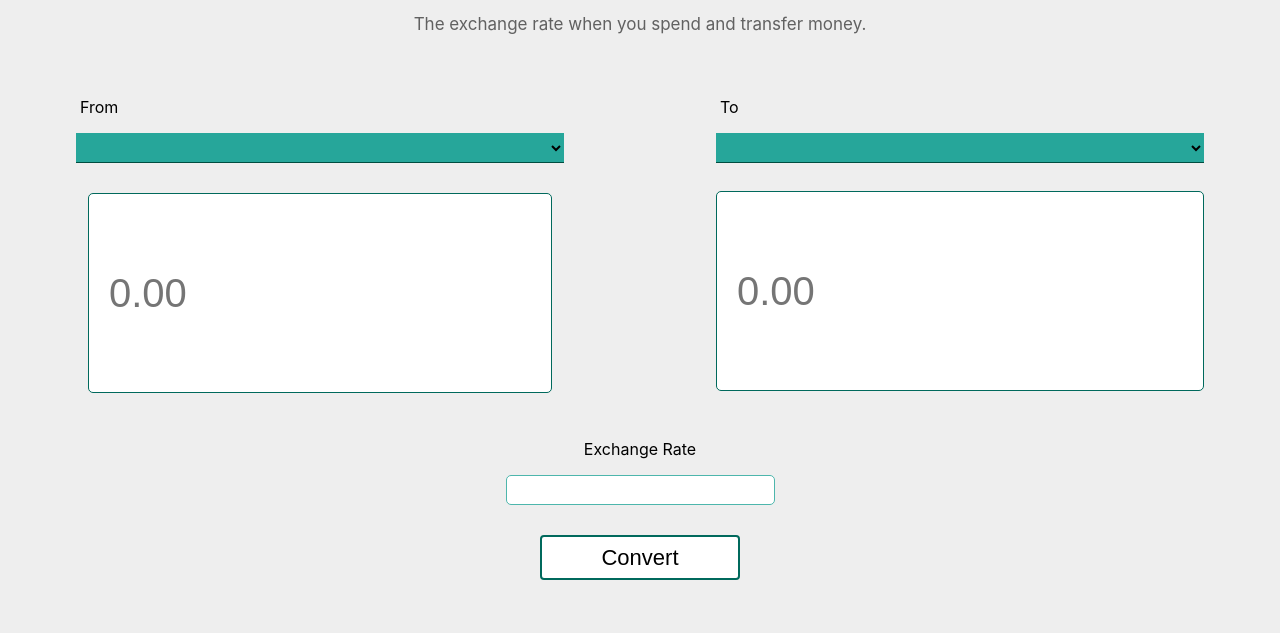
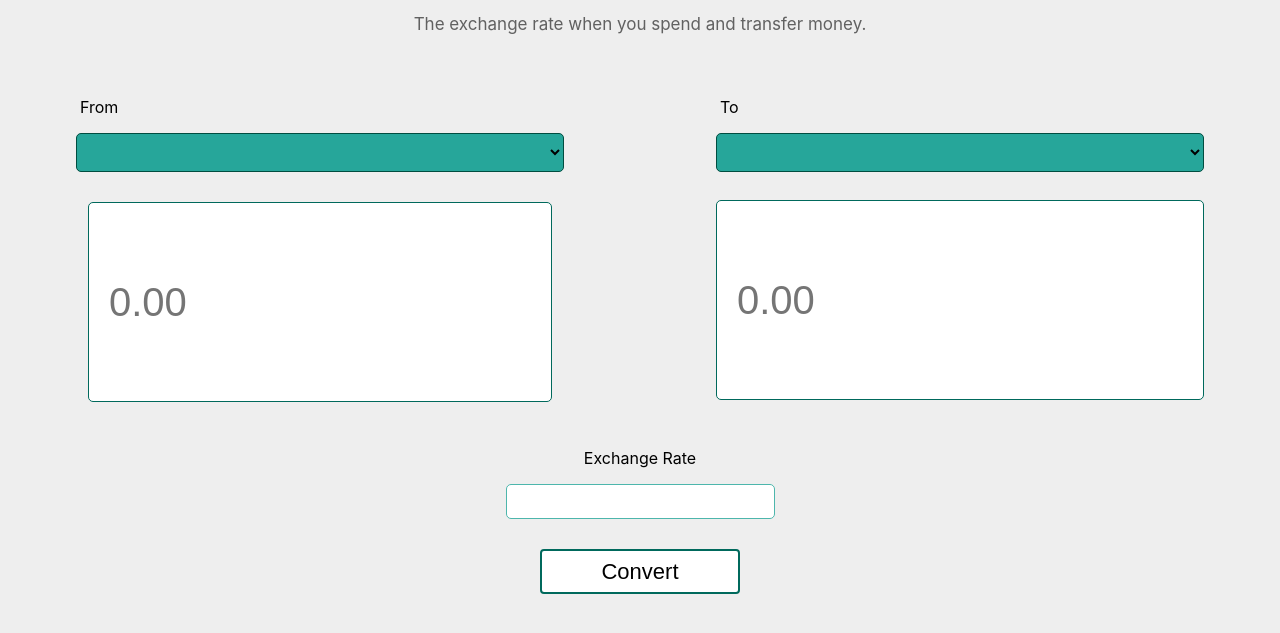
Before and after one commit to corpsgeek/Exchange, a plain HTML site: page index.html in a window 1280 px wide. Shown: the part 181-814 px from the top of the page. Drawn offline with Linux system fonts and the light colour scheme; no server answers.

Commit message:
Final Changes to Project.

```diff
--- a/app.js
+++ b/app.js
@@ -1,3 +1,5 @@
+//App backend implementation
+//Database variable
 let dbPromise;
 window.addEventListener('load', () => {
   //Initializing  and installing service worker for  check.
--- a/css/main.css
+++ b/css/main.css
@@ -83,12 +83,10 @@ form{
     border: 1.5px solid #00695C;
 }
 select{
-    height:  30px;
+    height:  39px;
     width: 100px;
-    border-top: none;
-    border-left: none;
-    border-right: none;
-    border-color: #004D40;
+    border: 1px solid #004D40;
+    border-radius: 5px;
     border-bottom-style: solid;
     background-color: #26A69A;
     color: black;
@@ -142,7 +140,7 @@ p{
     text-align: center;
     font-weight: bolder;
     border: 1px solid #4DB6AC;
-    height: 30px;
+    height: 35px;
     color: #222222;
     border-radius: 5px;
     font-family: -apple-system, BlinkMacSystemFont, 'Segoe UI', Roboto, Oxygen, Ubuntu, Cantarell, 'Open Sans', 'Helvetica Neue', sans-serif;
--- a/index.html
+++ b/index.html
@@ -5,7 +5,7 @@
     <meta name="viewport" content="width=device-width, initial-scale=1.0">
     <meta http-equiv="X-UA-Compatible" content="ie=edge">
     <title>Currency Converter</title>
-    <meta name="Description" content="Author: Adetu Ridwan, Project: Andela mobile web specialist">
+    <meta name="Description" content="Author: Adetu Ridwan Bolatito, Project: Andela with Google 3.0 mobile web specialist Challenge 1.">
     <link rel="stylesheet" href="css/main.css" />
     <link rel="icon" href="https://png.icons8.com/small/64/000000/shekel.png" sizes="16x16" type="image/png">
     <meta name="theme-color" content="#004D40"/>
@@ -48,7 +48,7 @@
       </div>
         <p title="Exchange Rates">Exchange Rate</p>
         <input type="number" title="Exchange rates" name="rates" palceholder="0.00" id="rates-box" readonly> <br>
-        <button type="button" onClick="conversion()" title="Press to convert currencies" id="convert">Convert</button><br>
+        <button type="button" onClick="conversion()" title="Click to convert currencies" id="convert">Convert</button><br>
   </section>
   <script src="sw.js"></script>
   <script src="app.js"></script>
--- a/sw.js
+++ b/sw.js
@@ -1,3 +1,4 @@
+//Service worker implementation
 const cacheName = 'v1';
 // Default files to always cache
 const cacheFiles = [
```
Also changed, not shown: manifest.webmanifest, 1 other file.
